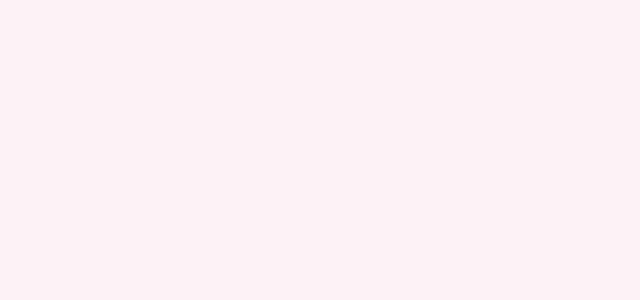
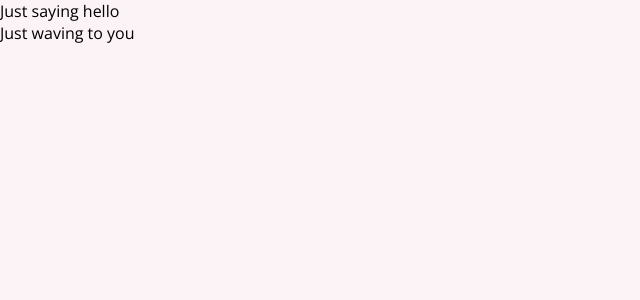
Before and after one commit to skywindzz/meetUpDemo, a React (Create React App) app: page /new-meetup in a window 1280 px wide. Shown: the top 300 px of the page, without its empty margins (0-640 px from the left). Built offline with nearby package versions, Linux system fonts and the light colour scheme.

Commit message:
route working 5-24

```diff
--- a/src/App.js
+++ b/src/App.js
@@ -1,5 +1,26 @@
+import { Route } from 'react-router-dom';
+import AllMeetupsPage from "./pages/AllMeetups";
+import Favorites from "./pages/Favorites";
+import NewMeetup from "./pages/NewMeetup";
+
+
 function App() {
-  return <div></div>;
+  return (
+
+    <div>
+      <Route path='/'>
+        <AllMeetupsPage />
+      </Route>
+
+      <Route path='/favorites'>
+        <Favorites />
+      </Route>
+
+      <Route path='/new-meetup'>
+        <NewMeetup />
+      </Route>
+    </div>
+  )
 }
 
 export default App;
--- a/src/index.js
+++ b/src/index.js
@@ -1,7 +1,12 @@
 import React from 'react';
 import ReactDOM from 'react-dom';
+import { BrowserRouter } from 'react-router-dom';
 
 import './index.css';
 import App from './App';
 
-ReactDOM.render(<App />, document.getElementById('root'));
+ReactDOM.render(
+    <BrowserRouter>
+        <App />
+    </BrowserRouter>,
+    document.getElementById('root'));
--- /dev/null
+++ b/src/pages/AllMeetups.js
@@ -0,0 +1,7 @@
+function AllMeetupsPage() {
+    return (
+        <div>Just saying hello</div>
+    )
+}
+
+export default AllMeetupsPage;
--- /dev/null
+++ b/src/pages/Favorites.js
@@ -0,0 +1,7 @@
+function Favorites() {
+    return (
+        <div>Just saying hi</div>
+    )
+}
+
+export default Favorites;
--- /dev/null
+++ b/src/pages/NewMeetup.js
@@ -0,0 +1,8 @@
+function NewMeetup() {
+    return (
+        <div>Just waving to
+            you</div>
+    )
+}
+
+export default NewMeetup;
```
Also changed, not shown: package.json (+3 -5 lines), 1 other file (tests, documents, lock files or other folders).
